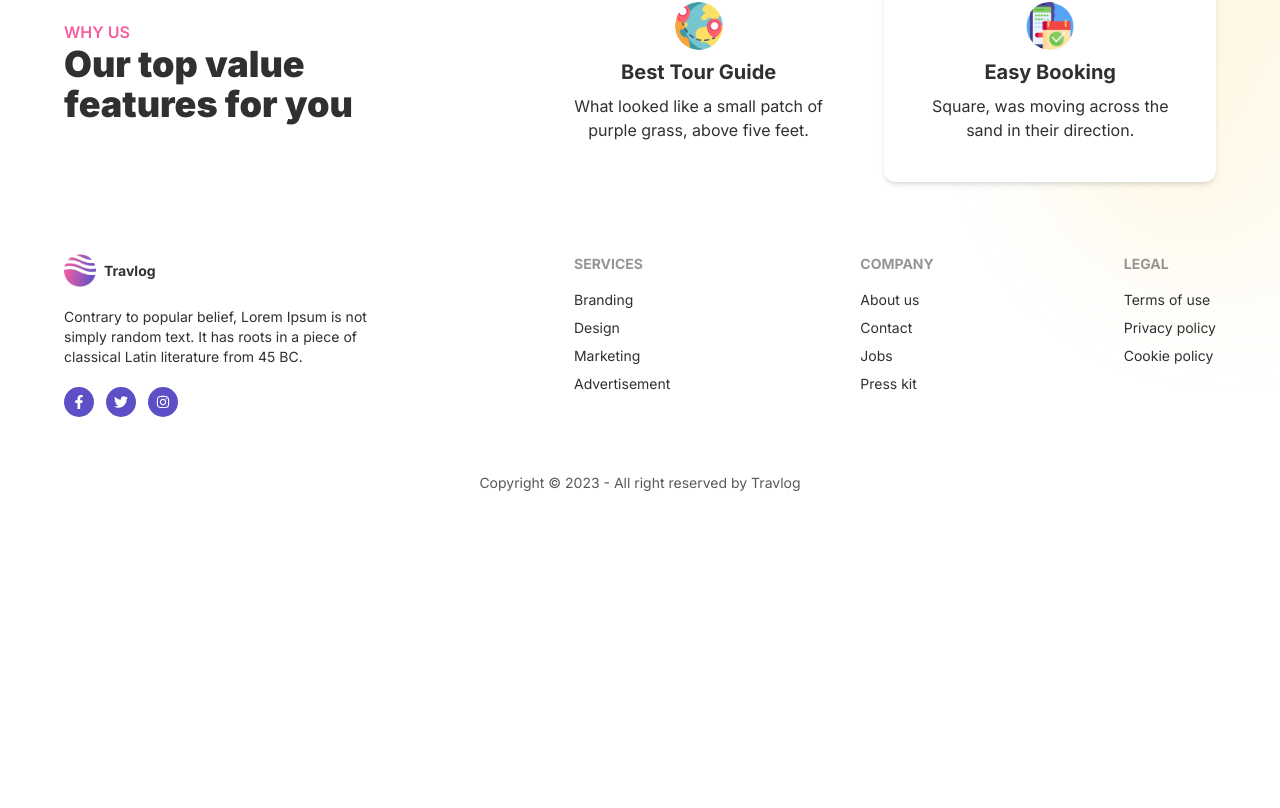
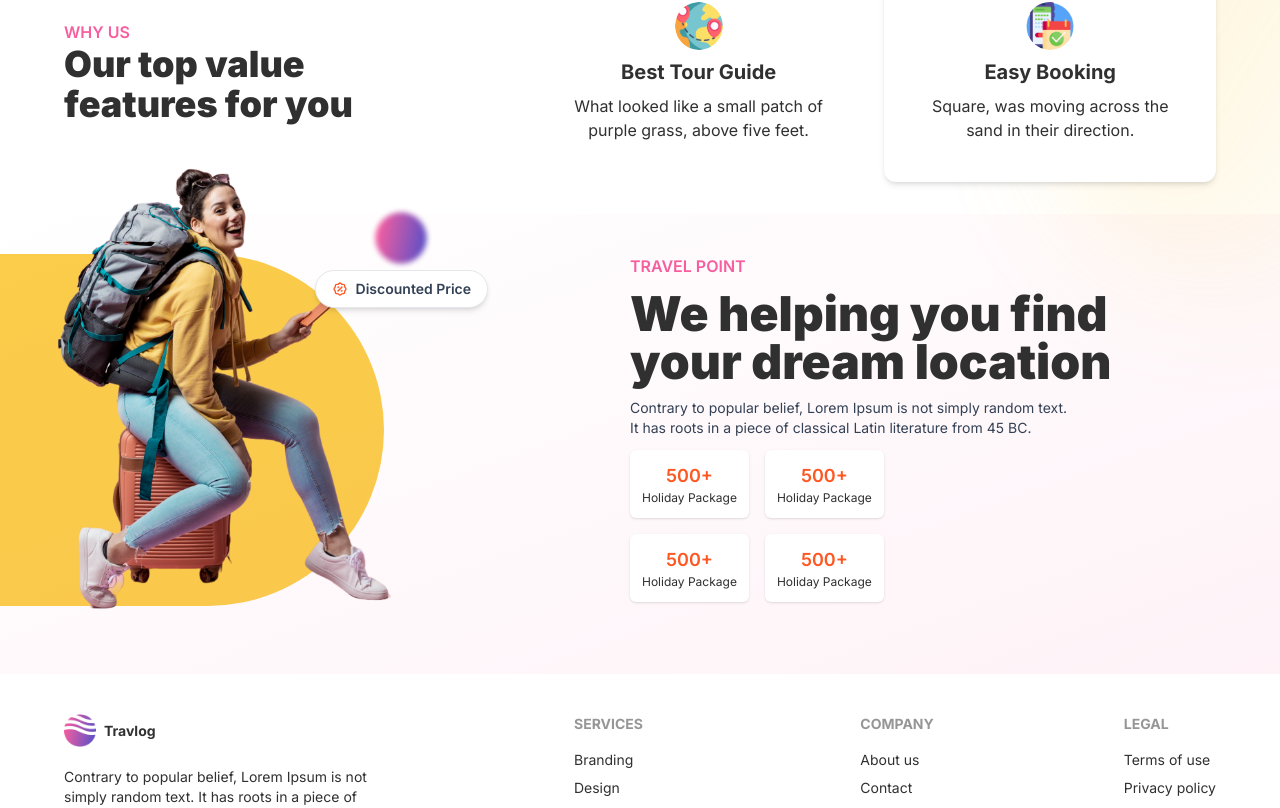
Before and after one commit to naimuddin94/travel-client, a React (Vite) app: page / in a window 1280 px wide. Shown: the part 950-1758 px from the top of the page. Before the commit the page ends 1459 px from the top, so only its background shows below. Built offline with nearby package versions, Linux system fonts and the light colour scheme.

Commit message:
finding help section create

```diff
--- a/src/components/home/Banner.tsx
+++ b/src/components/home/Banner.tsx
@@ -32,7 +32,7 @@ const Banner = () => {
         <div className="flex flex-col gap-6">
           <div className="relative">
             <img src="/assets/Rectangle1.png" alt="" className="" />
-            <div className="bg-[#F85E9F] p-3 rounded-full w-fit text-white absolute -bottom-6 -left-8 shadow-md shadow-[#ba376e]">
+            <div className="bg-[#F85E9F] p-3 rounded-full w-fit text-white absolute -bottom-5 -left-6 shadow-md shadow-[#ba376e]">
               <FaTelegramPlane className="text-4xl" />
             </div>
           </div>
--- /dev/null
+++ b/src/components/home/Helping.tsx
@@ -0,0 +1,55 @@
+import { TbDiscount2 } from "react-icons/tb";
+
+const Helping = () => {
+  return (
+    <div className="relative pt-20 lg:pt-10 py-10 bg-gradient-to-tl from-[#f85e9e13]">
+      <div className="w-72 md:w-96 h-72 md:h-[22rem] bg-[#FACD49] -z-50 absolute rounded-r-full"></div>
+      <div className="flex flex-col lg:flex-row">
+        <div className="flex-1 relative min-h-[300px] sm:min-h-[320px] md:min-h-[380px]">
+          <img
+            src="/assets/project.png"
+            alt=""
+            className="w-[30rem] absolute -top-24 md:-top-28"
+          />
+          <div className="absolute -top-12 right-5 md:right-[20%]">
+            <img src="/assets/Ellipse14.png" alt="" className="w-16 mx-auto" />
+            <div className="flex gap-2 items-center bg-white shadow-md py-2 px-4 rounded-full text-[#FF5722] font-semibold border">
+              <TbDiscount2 />
+              <h4 className="text-sm text-slate-700">Discounted Price</h4>
+            </div>
+          </div>
+        </div>
+        <div className="flex-1 space-y-3 ml-auto px-5 lg:pr-10 w-fit text-right lg:text-left">
+          <h4 className="theme-text uppercase font-semibold">Travel Point</h4>
+          <h1 className="text-3xl md:text-5xl font-black">
+            We helping you find <br /> your dream location
+          </h1>
+          <p className="max-w-md text-sm text-slate-700">
+            Contrary to popular belief, Lorem Ipsum is not simply random text.
+            It has roots in a piece of classical Latin literature from 45 BC.
+          </p>
+          <div className="grid grid-cols-2 gap-4 w-fit ml-auto lg:ml-0">
+            <div className="p-3 rounded-md w-fit bg-white shadow text-center">
+              <h6 className="text-[#FF5722] font-semibold text-lg">500+</h6>
+              <p className="text-xs">Holiday Package</p>
+            </div>
+            <div className="p-3 rounded-md w-fit bg-white shadow text-center">
+              <h6 className="text-[#FF5722] font-semibold text-lg">500+</h6>
+              <p className="text-xs">Holiday Package</p>
+            </div>
+            <div className="p-3 rounded-md bg-white w-fit shadow text-center">
+              <h6 className="text-[#FF5722] font-semibold text-lg">500+</h6>
+              <p className="text-xs">Holiday Package</p>
+            </div>
+            <div className="p-3 rounded-md bg-white w-fit shadow text-center">
+              <h6 className="text-[#FF5722] font-semibold text-lg">500+</h6>
+              <p className="text-xs">Holiday Package</p>
+            </div>
+          </div>
+        </div>
+      </div>
+    </div>
+  );
+};
+
+export default Helping;
--- a/src/pages/Home.tsx
+++ b/src/pages/Home.tsx
@@ -1,4 +1,5 @@
 import Banner from "../components/home/Banner";
+import Helping from "../components/home/Helping";
 import Partners from "../components/home/Partners";
 import Why from "../components/home/Why";
 
@@ -8,6 +9,7 @@ const Home = () => {
       <Banner />
       <Partners />
       <Why />
+      <Helping/>
     </div>
   );
 };
```
Also changed, not shown: public/assets/Ellipse14.png (added), public/assets/Graphic_Elements.png (added).
